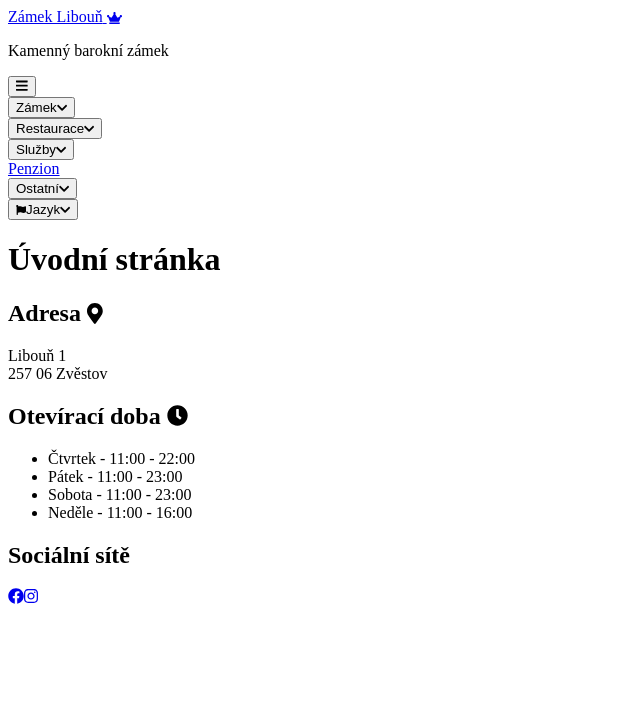
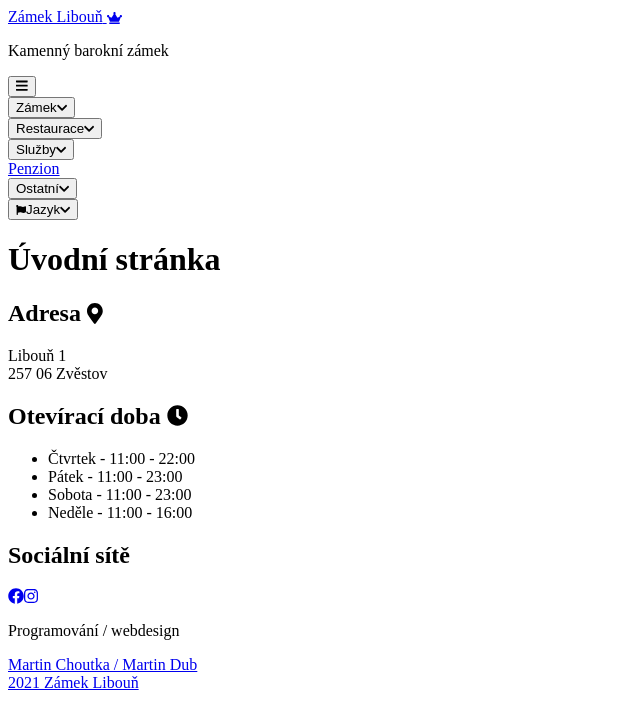
Before and after one commit to MarvelousMartin/zamekliboun, a Next.js app: page / in a window 1280 px wide. Shown: the top 726 px of the page, without its empty margins (0-640 px from the left). Built offline with nearby package versions, Linux system fonts and the light colour scheme; a web font is replaced by a local one.

Commit message:
Update footer layout

```diff
--- a/components/layouts/Footer.jsx
+++ b/components/layouts/Footer.jsx
@@ -1,11 +1,13 @@
 import { FontAwesomeIcon } from "@fortawesome/react-fontawesome";
 import { faFacebook, faInstagram } from "@fortawesome/free-brands-svg-icons";
 import { faMapMarkerAlt, faClock } from "@fortawesome/free-solid-svg-icons";
+import Link from "next/link";
 
 export default function Footer() {
   return (
     <footer className="bg-damask-700">
-      <div className="max-w-7xl mx-auto px-4 sm:px-6 md:py-16 grid gap-y-6 md:grid-cols-3 text-white px-4 py-8">
+      <div className="max-w-7xl mx-auto px-4 sm:px-6 md:pt-16 md:pb-8 text-white px-4 pt-8">
+        <div className="grid gap-y-6 md:grid-cols-3 mb-8">
           <div className="flex flex-col">
             <h2 className="font-bold text-lg md:text-xl">
               Adresa <FontAwesomeIcon icon={faMapMarkerAlt} size="sm" />
@@ -46,6 +48,16 @@ export default function Footer() {
             </div>
           </div>
         </div>
+        <div className="flex flex-col">
+          <div className="mb-3">
+            <p className="font-bold">Programování / webdesign</p>
+            <a href="https://martinchoutka.cz/">Martin Choutka / Martin Dub</a>
+          </div>
+          <Link href="/">
+            <a className="font-bold">{new Date().getFullYear()} Zámek Libouň</a>
+          </Link>
+        </div>
+      </div>
     </footer>
   );
 }
```
Lines whose indentation alone changed are shown as unchanged.
